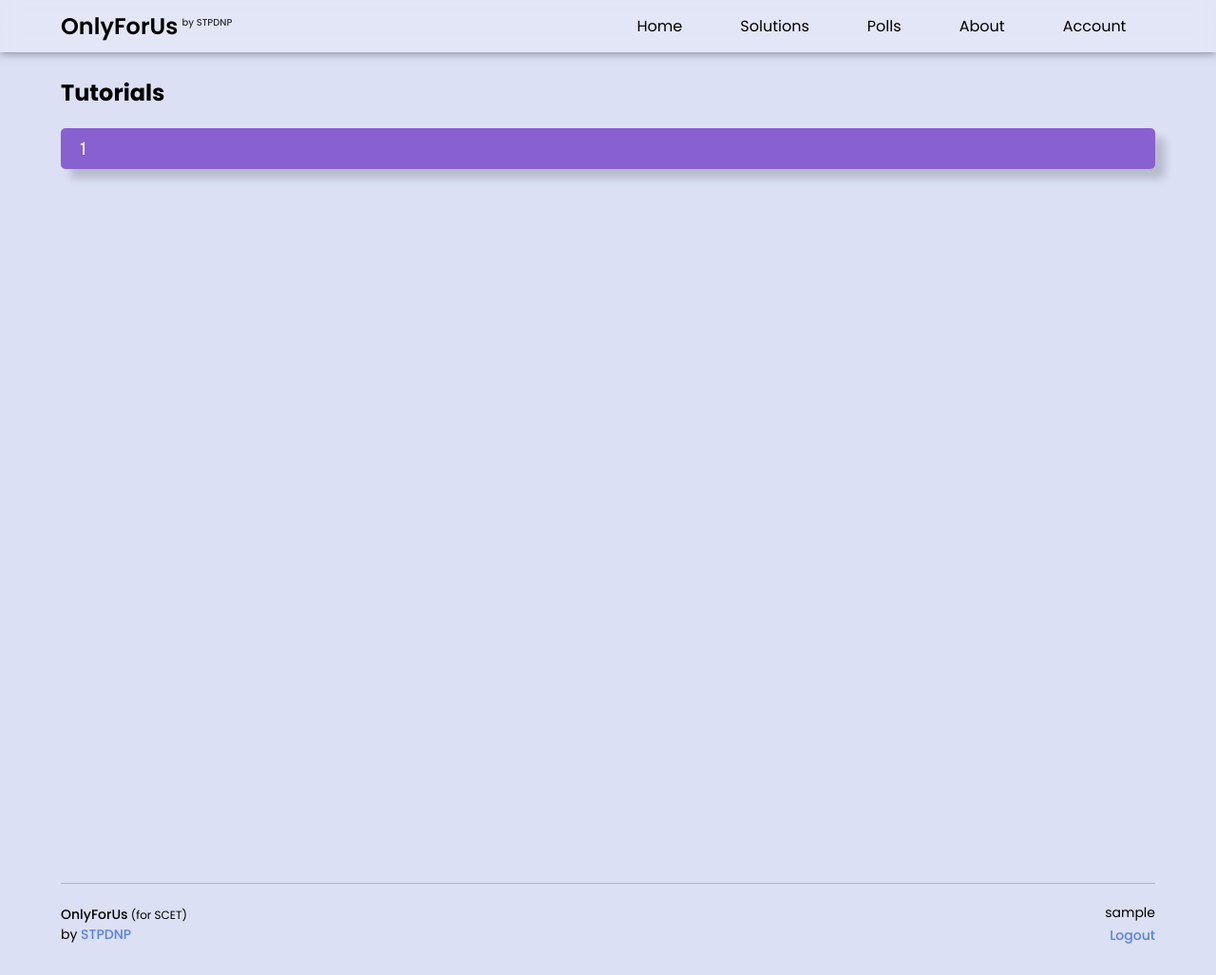
After one commit to ShashankShishodia21/only-for-us, a Django app: template main/templates/main/tutorials.html in a window 1280 px wide. The commit adds this page. Shown: the whole page at 95% size. Run offline with Django 4.2, Linux system fonts and the light colour scheme; data comes from the database, SQL or seed files in the repository; both versions use the stored data as it was after the commit; tables that the repository leaves empty hold one stand-in row (values such as "Sample post"); the template is opened without the code that fills it: values that come from a table or form of the project are taken from there, most other values are stand-ins (such as "Sample title", 1, 10 or a date in 2020).

Commit message:
creted subjects and tutorials page overnight

```diff
--- a/main/models.py
+++ b/main/models.py
@@ -1,5 +1,4 @@
 from django.db import models
-
 
 class Students(models.Model):
 	username = models.CharField(max_length=255, unique=True)
@@ -56,8 +55,8 @@ class Tutorials(models.Model):
 	subject = models.ForeignKey('Subjects', on_delete=models.CASCADE)
 	semester = models.ForeignKey('Semester', on_delete=models.CASCADE)
 	tutorial_number = models.CharField(max_length=255)
-	tutorial_question = models.CharField(max_length=500, blank=True) # PDF name for Tutorial Question
-	tutorial_solution = models.CharField(max_length=500) # PDF name for Tutorial Solution
+	tutorial_question = models.FileField(upload_to='tutorial_questions/', blank=True) # PDF name for Tutorial Question
+	tutorial_solution = models.FileField(upload_to='tutorial_solutions/') # PDF name for Tutorial Solution
 	author = models.CharField(max_length=255) # from admin data model
 	datetime = models.DateTimeField()
 
--- a/main/templates/main/account.html
+++ b/main/templates/main/account.html
@@ -74,6 +74,7 @@
             padding: 5px 10px;
             background: #8860D0;
             margin-bottom: 4px;
+            font-family: 'Be Vietnam Pro';
          }
          .detail-text{
             font-size: 16px;
@@ -82,6 +83,7 @@
             border-radius: 5px;
             padding: 5px 10px;
             background: #DCE0F5;
+            font-family: 'Be Vietnam Pro';
          }
          @media(max-width: 450px){
             .flex h1{
--- a/main/templates/main/base.html
+++ b/main/templates/main/base.html
@@ -7,6 +7,9 @@
         <link rel="preconnect" href="https://fonts.gstatic.com" crossorigin>
         <link href="https://fonts.googleapis.com/css2?family=Pacifico&family=Poppins:wght@300;400;500;600;700;800&display=swap" rel="stylesheet">
         <link rel="stylesheet" href="https://maxst.icons8.com/vue-static/landings/line-awesome/line-awesome/1.3.0/css/line-awesome.min.css">
+        <link rel="preconnect" href="https://fonts.googleapis.com">
+        <link rel="preconnect" href="https://fonts.gstatic.com" crossorigin>
+        <link href="https://fonts.googleapis.com/css2?family=Be+Vietnam+Pro:wght@300;400;500;600;700;800&display=swap" rel="stylesheet">
         {% block head %}{% endblock %}
         <title>
             {% block title %}
@@ -29,6 +32,7 @@
         }
         body{
             font-family: 'Poppins';
+            /*font-family: 'Be Vietnam Pro';*/
             font-weight: 400;
         }
 
--- /dev/null
+++ b/main/templates/main/tutorials.html
@@ -0,0 +1,69 @@
+{% extends 'main/base.html' %}
+{% load static %}
+{% block head %}
+{% endblock %}
+{% block title %}Tutorials | OnlyForUs{% endblock %}
+{% block body %}
+    {% include 'main/navbar.html' %}
+    <section class="container">
+        <h1>Tutorials</h1>
+        <!-- code goes here -->
+        <div class="subjects-list-box">
+            <ul class="subject-list">
+                {% for tut in tutorials %}
+                <li><a href="" class="subject-list-item" title="Subject Code: {{sub.subject_code}}">{{tut.tutorial_number}}</a></li>
+                {% endfor %}
+            </ul>
+        </div>
+
+    </section>
+     {% include 'main/footer.html' %}
+     <style type="text/css">
+         body{
+            background-color: #DCE0F5;
+         }
+         .container{
+            min-height: 100vh;
+            width: 90%;
+            margin: auto;
+            margin-top: 80px;
+            margin-bottom: 40px;
+         }
+         .subjects-list-box{
+            margin: 20px 0px;
+         }
+         .subject-list{
+            list-style: none;
+         }
+         .subject-list li{
+         }
+         .subject-list-item{
+            color: white;
+            width: 100%;
+            display: block;
+            text-decoration: none;
+            margin-bottom: 18px;
+            padding: 10px 20px;
+            background: #8860D0;
+            border-radius: 5px;
+            font-size: 18px;
+            box-shadow: 10px 10px 10px rgba(0,0,0,0.173);
+            transition: 0.3s ease-in-out;
+            font-family: 'Be Vietnam Pro';
+         }
+         .subject-list-item:hover{
+            box-shadow: none;
+            transform: scale(1.02);
+         }
+         .subject-list-item span{
+            font-weight: 600;
+            color: #DCE0F5;
+         }
+         @media(max-width: 750px){
+            .subject-list-item{
+                font-size: 14px;
+                text-align: center;
+            }
+         }
+     </style>
+{% endblock %}
--- a/main/urls.py
+++ b/main/urls.py
@@ -1,5 +1,8 @@
 from django.urls import path
 from . import views
+from django.conf import settings
+from django.conf.urls.static import static
+
 urlpatterns = [
     path('', views.index),
     path('home/', views.home),
@@ -8,6 +11,11 @@ urlpatterns = [
     path('login/', views.login),
     path('logout/', views.logout),
     path('choose-semester/', views.semesters),
+    path('choose-subject/<semester>/', views.subjects),
+    path('tutorials/<subject>/', views.tutorials),
     path('my-account/', views.my_account),
 
 ]
+
+if settings.DEBUG:
+	urlpatterns += static(settings.MEDIA_URL, document_root=settings.MEDIA_ROOT)
--- a/onlyforus/settings.py
+++ b/onlyforus/settings.py
@@ -25,7 +25,7 @@ SECRET_KEY = 'django-insecure-i(+!3uy39h=hy@sxk95robd8l$2k(z*$15bc7hzz5ctpndt%r0
 # SECURITY WARNING: don't run with debug turned on in production!
 DEBUG = True
 
-ALLOWED_HOSTS = []
+ALLOWED_HOSTS = ["*"]
 
 
 # Application definition
@@ -120,6 +120,10 @@ STATIC_URL = 'static/'
 
 STATIC_ROOT = BASE_DIR / 'static'
 
+MEDIA_URL = 'media/'
+
+MEDIA_ROOT = BASE_DIR / 'media'
+
 # Default primary key field type
 # https://docs.djangoproject.com/en/4.0/ref/settings/#default-auto-field
 
```
Also changed, not shown: main/templates/main/home.html (+1 -7 lines), main/templates/main/semesters.html (+2 -6 lines), main/templates/main/subjects.html (added, +69 -0 lines), main/views.py (+27 -0 lines), db.sqlite3, main/migrations/0004_polls_end_datetime_alter_tutorials_tutorial_question_and_more.py (added), 4 other files.
